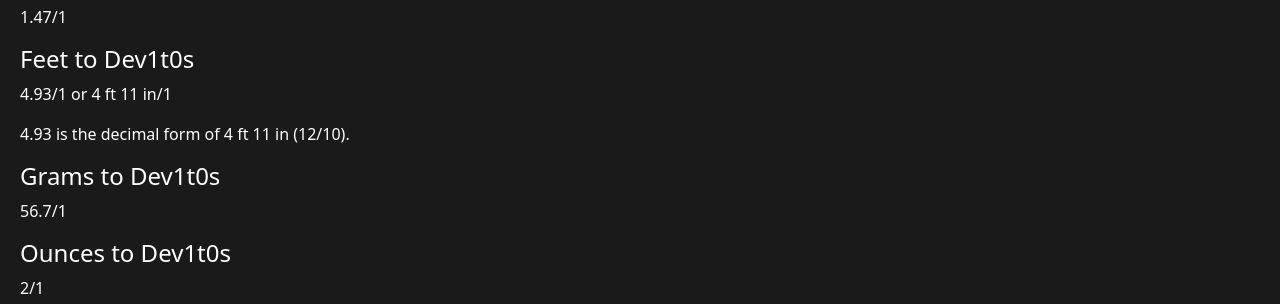
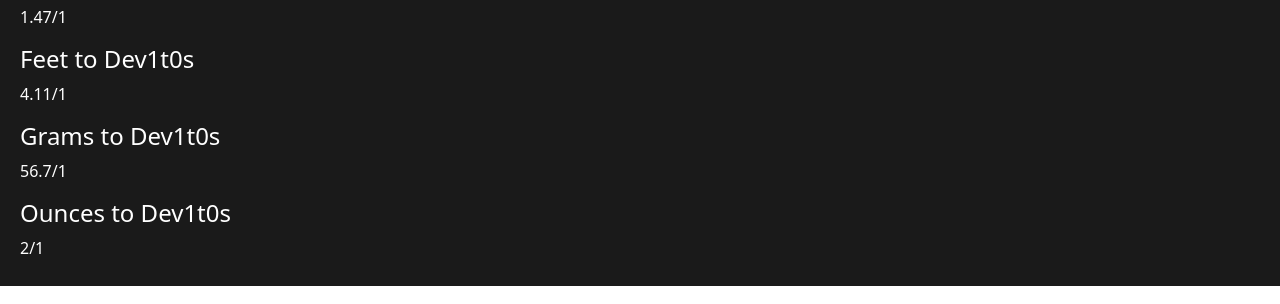
Before and after one commit to JacobBorgProgramming/Dev1t0-Scale, a plain HTML site: page index.html in a window 1280 px wide. Shown: the part 327-631 px from the top of the page. Drawn offline with Linux system fonts and the light colour scheme; files whose address does not match are found by name.

Commit message:
fix again

```diff
--- a/assets/js/entrybuilder.js
+++ b/assets/js/entrybuilder.js
@@ -9,7 +9,7 @@ function generate(){
 
     var devitof = document.getElementById("feet").value
 
-    document.getElementById("var2").innerHTML = (Math.round(devitof/4.93 * 100) / 100).toFixed(2) + " Dev1t0s (d0)"
+    document.getElementById("var2").innerHTML = (Math.round(devitof/4.11 * 100) / 100).toFixed(2) + " Dev1t0s (d0)"
 
     var devitom = document.getElementById("mass").value
 
--- a/index.html
+++ b/index.html
@@ -69,8 +69,7 @@
         <h4>Meters to Dev1t0s</h4>
         <p>1.47/1</p>
         <h4>Feet to Dev1t0s</h4>
-        <p>4.93/1 or 4 ft 11 in/1</p>
-        <p>4.93 is the decimal form of 4 ft 11 in (12/10).</p>
+        <p>4.11/1</p>
         <h4>Grams to Dev1t0s</h4>
         <p>56.7/1</p>
         <h4>Ounces to Dev1t0s</h4>
```
Also changed, not shown: 1 other file.
